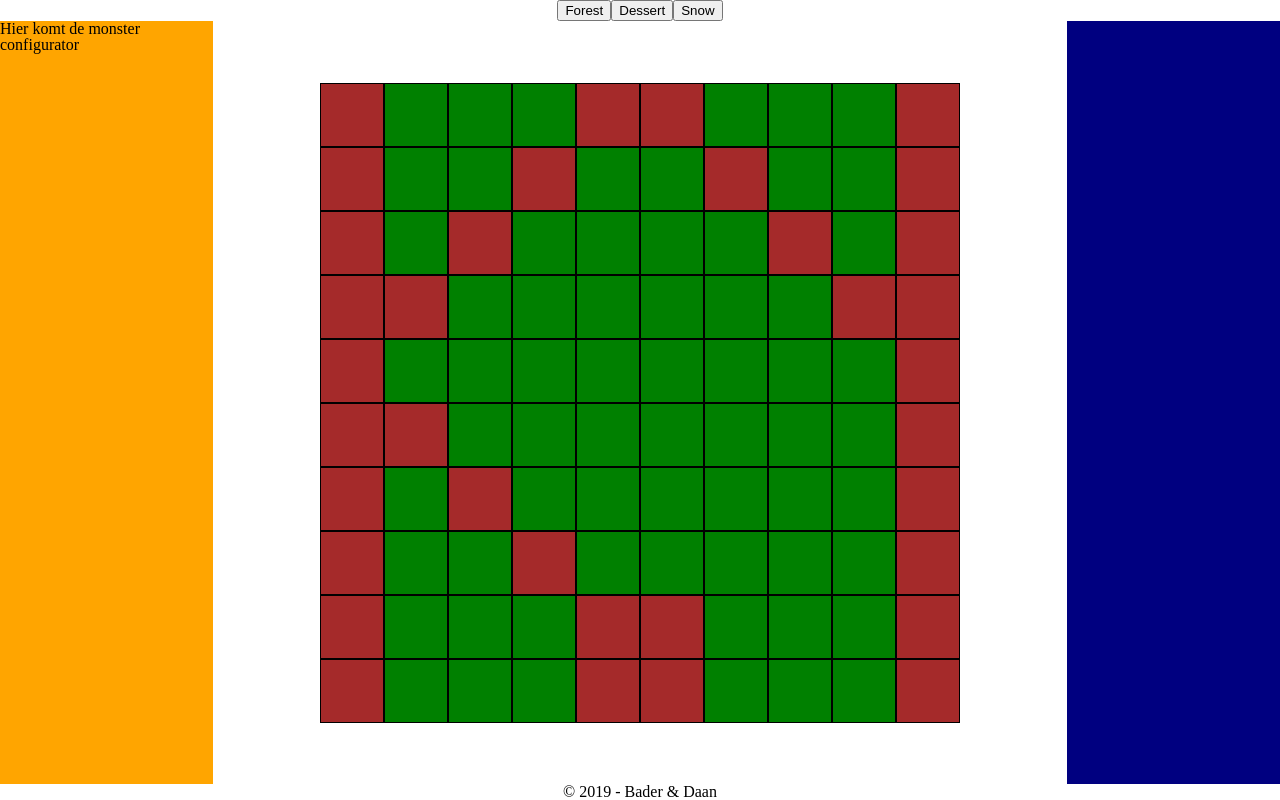
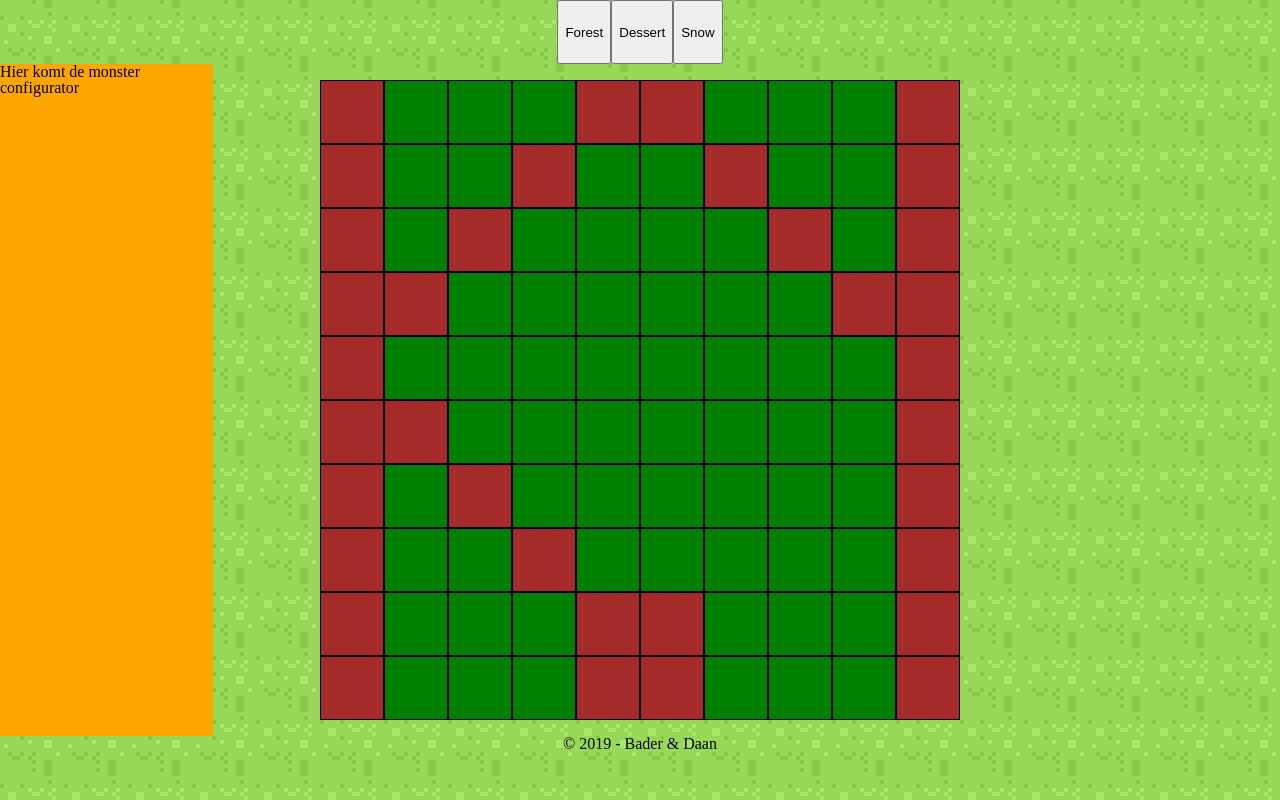
Before and after one commit to daanvanberkel/WEBS3_MonsterZoo, a website with bundled scripts: page dummy/index.html in a window 1280 px wide. Built offline with nearby package versions, Linux system fonts and the light colour scheme.

Commit message:
Grass background added

```diff
--- a/dummy/scss/style.scss
+++ b/dummy/scss/style.scss
@@ -8,13 +8,15 @@ $tile-size: 64px;
     height: 100%;
     display: flex;
     flex-flow: column;
+    background-image: url('../images/grass.png');
+    background-size: $tile-size;
 
     .row {
         display: flex;
 
         &.main-header {
             justify-content: center;
-            flex: 0 1 auto;
+            flex: 0 1 $tile-size;
         }
 
         &.main-row {
@@ -22,7 +24,7 @@ $tile-size: 64px;
         }
 
         &.main-footer {
-            flex: 0 1 auto;
+            flex: 0 1 $tile-size;
             justify-content: center;
         }
 
@@ -37,7 +39,6 @@ $tile-size: 64px;
 
         #statistics {
             width: 25%;
-            background-color: navy;
             position: relative;
             overflow: hidden;
 
```
Also changed, not shown: dummy/css/style.css.
